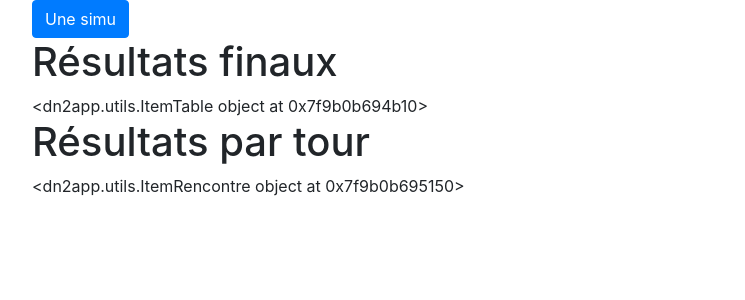
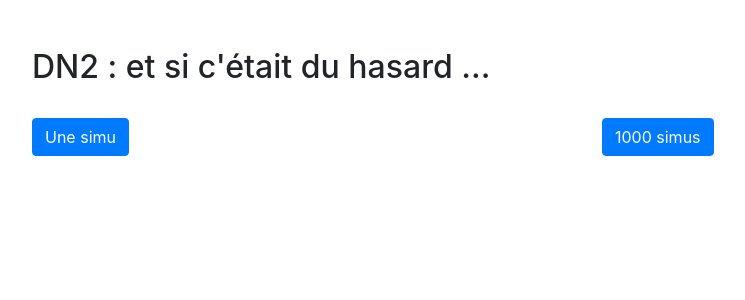
Before and after one commit to advinay/bridge, a Flask app: page / in a window 1280 px wide. Shown: the top 300 px of the page, without its empty margins (53-798 px from the left). Run offline with Flask 2, Linux system fonts and the light colour scheme; data comes from the database, SQL or seed files in the repository; both versions use the stored data as it was after the commit; some libraries are stand-ins or nearby versions.

Commit message:
avancement

```diff
--- a/config.py
+++ b/config.py
@@ -4,3 +4,6 @@ import pandas as pd
 
 basedir = os.path.abspath(os.path.dirname(__file__))
 SQLALCHEMY_DATABASE_URI = 'sqlite:///' + os.path.join(basedir, 'app.db')
+
+APP_DIR_PATH = os.path.dirname(os.path.abspath(__file__))
+STATIC_DATA_PATH = os.path.join(APP_DIR_PATH, 'static')
--- a/dn2app/models.py
+++ b/dn2app/models.py
@@ -1,4 +1,5 @@
 from flask_sqlalchemy import SQLAlchemy
+from flask import url_for
 
 from flask_table import Table, Col
 
@@ -53,9 +54,9 @@ def tirage(Rencontre,db):
 
 def init_db():
 
-
-  df=pd.read_csv("/Users/advinay/Documents/Adrien/Bridge/dn2app/Scores_WE2.csv")
-  df_matches=pd.read_csv("/Users/advinay/Documents/Adrien/Bridge/dn2app/Liste_matches.csv")
+  # df=pd.read_csv(url_for('static',filename="Scores_WE2.csv"))
+  df=pd.read_csv("/Users/AVPoly/Documents/Adrien/www/bridge/dn2app/static/Scores_WE2.csv")
+  df_matches=pd.read_csv("/Users/AVPoly/Documents/Adrien/www/bridge/dn2app/static/Liste_matches.csv")
   db.drop_all()
   db.create_all()
 
--- a/dn2app/templates/index.html
+++ b/dn2app/templates/index.html
@@ -8,20 +8,25 @@
 <body>
 
 <div class="container">
+<br>
+<br>
+<h2>DN2 : et si c'était du hasard ...</h1>
 
+<br>
 
-<button type="button" class="btn btn-primary">Une simu</button>
-
-<h1>Résultats finaux</h1>
+<div class="row">
+	<div class="col">
+	<a href="{{url_for('unesimu',_external=True)}}" class="btn btn-primary" role="button">Une simu</a>
+	</div>
 
 
 
-{{table}}
+	<div class="col">
 
-<h1>Résultats par tour</h1>
+	<a href="{{url_for('stats_fin',_external=True)}}" class="btn btn-primary" role="button">1000 simus</a/>
+	</div>
 
-{{matches}}
-
+</div>
 
 </div>
 
--- a/dn2app/utils.py
+++ b/dn2app/utils.py
@@ -2,9 +2,10 @@ from flask_table import Table, Col
 
 from sqlalchemy import desc
 
-from dn2app.models import Equipe,Rencontre,tirage
+from dn2app.models import Equipe,Rencontre,tirage,init_db
 
 import random
+import pandas as pd
 
 # Declare your table
 class ItemTable(Table):
@@ -40,3 +41,23 @@ def tirage_global(db):
 
   for rencontre in Rencontre.query.all():
     tirage(rencontre,db)
+
+  results=load_equipe()
+  rencontres=load_rencontres()
+
+  return(results,rencontres)
+
+def stats(db):
+
+  for i in range(10):
+
+    (results,rencontres)=tirage_global(db)
+    print(results.nom,results.score)
+
+    # for equipe in Equipe.query.all():
+
+    #   results[equipe.nom]=equipe.score
+
+    # df=pd.DataFrame.from_dict(results,orient="index")
+
+    # print (df)
--- a/dn2app/views.py
+++ b/dn2app/views.py
@@ -1,10 +1,10 @@
-from flask import Flask,render_template
+from flask import Flask,render_template,url_for
 
 from flask_sqlalchemy import SQLAlchemy
 
 app = Flask(__name__)
 
-from .utils import load_equipe,load_rencontres,tirage_global
+from .utils import load_equipe,load_rencontres,tirage_global,stats
 
 
 # Create database connection object
@@ -21,26 +21,25 @@ app.config.from_object('config')
 def index():
 
 
-  tirage_global(db)
-  results=load_equipe()
+  return render_template('index.html')
 
 
-  rencontres=load_rencontres()
-
-  return render_template('index.html',table=results,matches=rencontres)
-
-
-@app.route('/unesimu')
+@app.route('/unesimu/')
 def unesimu():
 
 
-  tirage_global(db)
-  results=load_equipe()
+  (results,rencontres)=tirage_global(db)
 
 
-  rencontres=load_rencontres()
+  return render_template('unesimu.html',table=results,matches=rencontres)
 
-  return render_template('unesimu.html',table=results,matches=rencontres)
+
+@app.route('/stat')
+def stats_fin():
+
+	stats(db)
+
+	return render_template('stats.html')
 
 
 
```
Also changed, not shown: dn2app/templates/unesimu.html (added, +8 -0 lines), app.db, dn2app/static/Liste_matches.csv (renamed from dn2app/Liste_matches.csv), dn2app/static/Scores_WE2.csv (renamed from dn2app/Scores_WE2.csv), dn2app/templates/stats.html (added), 2 other files.
